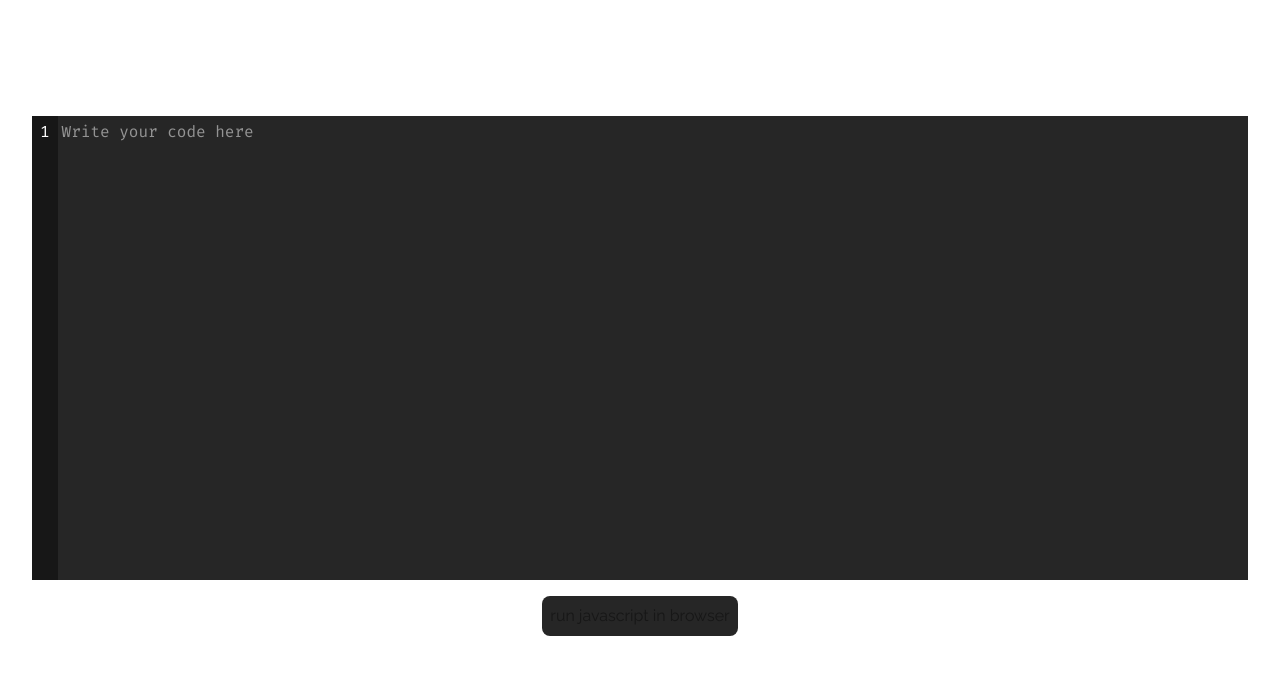
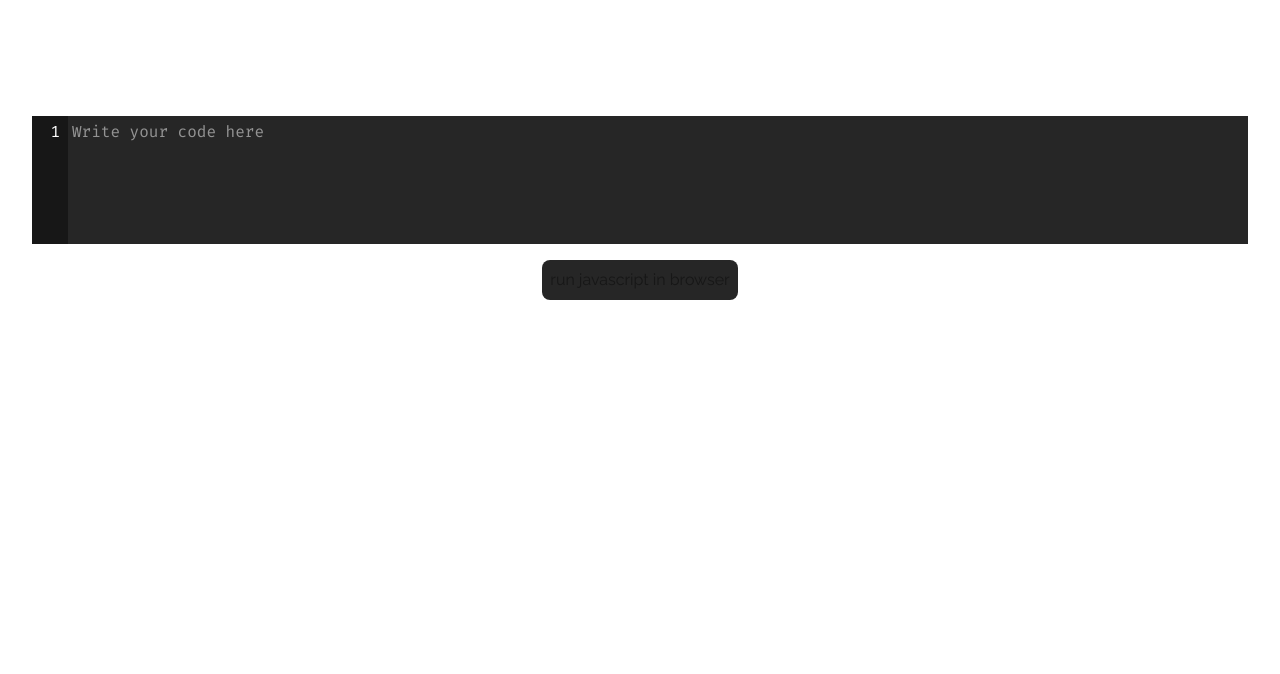
Before and after one commit to incandesc3nce/synchrone, a Next.js app in the folder synchrone/: page /editor in a window 1280 px wide. Shown: the top 674 px of the page. Built offline with nearby package versions, Linux system fonts and the light colour scheme; no server answers.

Commit message:
feat: improve styling

```diff
--- a/synchrone/src/components/common/CodeArea.tsx
+++ b/synchrone/src/components/common/CodeArea.tsx
@@ -69,16 +69,17 @@ export function CodeArea() {
         <p>Connecting...</p>
       ) : (
         <>
-          <div className="size-full flex font-[family-name:var(--font-fira-code)] text-white">
-            <ul className="bg-neutral-900 py-1 px-2">
+          <div className="min-w-full w-auto flex font-[family-name:var(--font-fira-code)] text-white">
+            <div className="flex size-full flex-1">
+              <ul className="bg-neutral-900 py-1 px-2 min-w-9">
                 {ws.value.split('\n').map((line, index) => (
-                <li key={index} className="text-white">
+                  <li key={index} className="text-white text-right">
                     {index + 1}
                   </li>
                 ))}
               </ul>
               <textarea
-              className="bg-neutral-800 size-full p-1 resize-none outline-hidden"
+                className="bg-neutral-800 w-full min-h-[8rem] h-auto p-1 resize-none outline-hidden flex-1"
                 placeholder="Write your code here"
                 value={ws.value}
                 ref={textAreaRef}
@@ -86,7 +87,8 @@ export function CodeArea() {
                 onKeyDown={handleSave}
               />
             </div>
-          <button className="bg-neutral-800 p-2 rounded-lg" onClick={runCode}>
+          </div>
+          <button className="bg-neutral-800 p-2 rounded-lg cursor-pointer" onClick={runCode}>
             run javascript in browser
           </button>
         </>
```
Lines whose indentation alone changed are shown as unchanged.
